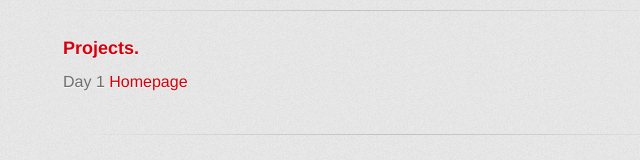
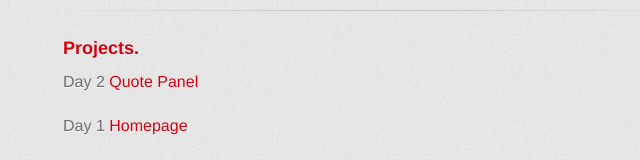
Before and after one commit to cyip/cyip.github.io, a plain HTML site: page index.html in a window 1280 px wide. Shown: the part 197-357 px from the top of the page, without its empty margins (267-907 px from the left). Drawn offline with Linux system fonts and the light colour scheme; a web font is replaced by a local one.

Commit message:
Added quote panel

```diff
--- a/index.html
+++ b/index.html
@@ -30,6 +30,7 @@
         <h3>
           <a name="projects" class="anchor" href="#projects"><span class="octicon octicon-link"></span></a>Projects.</h3>
 
+        <p>Day 2 <a href="http://cyip.github.io/simple-rates-panel/simplepanel.html">Quote Panel</a></p>
         <p>Day 1 <a href="http://cyip.github.io">Homepage</a></p>
         </section>
 
```
